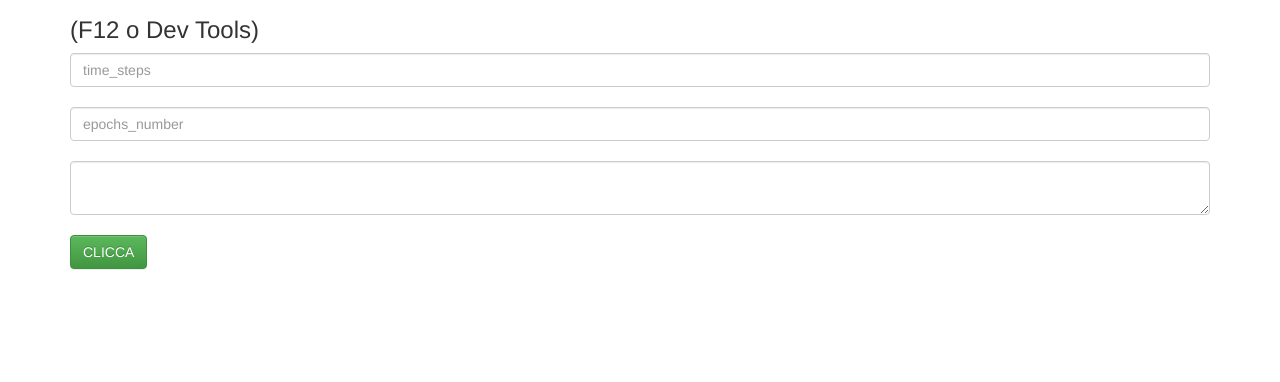
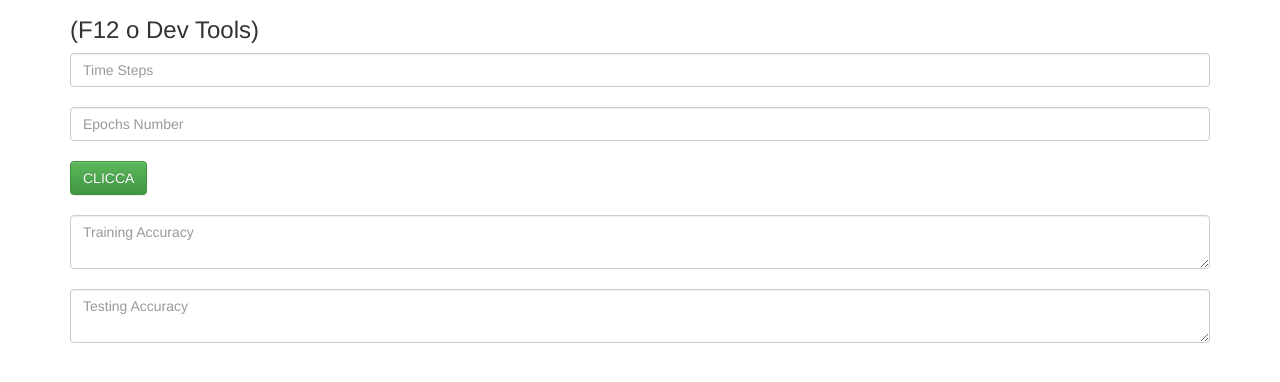
Before and after one commit to dade1987/StockPricePredictor, a website: page index.html in a window 1280 px wide. Shown: the part 56-438 px from the top of the page. Drawn offline with nearby package versions, Linux system fonts and the light colour scheme; no server answers.

Commit message:
testing evaluation added

```diff
--- a/index.html
+++ b/index.html
@@ -41,13 +41,16 @@
             <h3>(F12 o Dev Tools)</h3>
 
 
-            <input class="form-control" id="time_steps" placeholder="time_steps">
+            <input class="form-control" id="time_steps" placeholder="Time Steps">
             <br>
-            <input class="form-control" id="epochs_number" placeholder="epochs_number">
-            <br>
-            <textarea class="form-control" id="finalResult"></textarea>
+            <input class="form-control" id="epochs_number" placeholder="Epochs Number">
             <br>
             <button class="btn btn-success"  id="predict-button">CLICCA</button>
+            <br>
+            <br>
+            <textarea class="form-control" id="trainingAccuracy" placeholder="Training Accuracy"></textarea>
+            <br>
+            <textarea class="form-control" id="finalResult" placeholder="Testing Accuracy"></textarea>
 
         </div>
 
@@ -75,7 +78,7 @@
 
             socket.on('final', (result) => {
                 let result2 = JSON.parse(result);
-                $("#finalResult").html("Crescita: " + result2[0] + " Giusti: " + result2[1] + " Errori: " + result2[2] + " Pari: " + result2[3]);
+                $("#finalResult").html("Crescita: " + result2[0] + " Giusti: " + result2[1] + " Errori: " + result2[2] + " Pari: " + result2[3]+"\n\n"+result2[4]);
             });
 
             function grafico(bi_array_json, titolo)
```
Also changed, not shown: server.js (+7 -1 lines).
